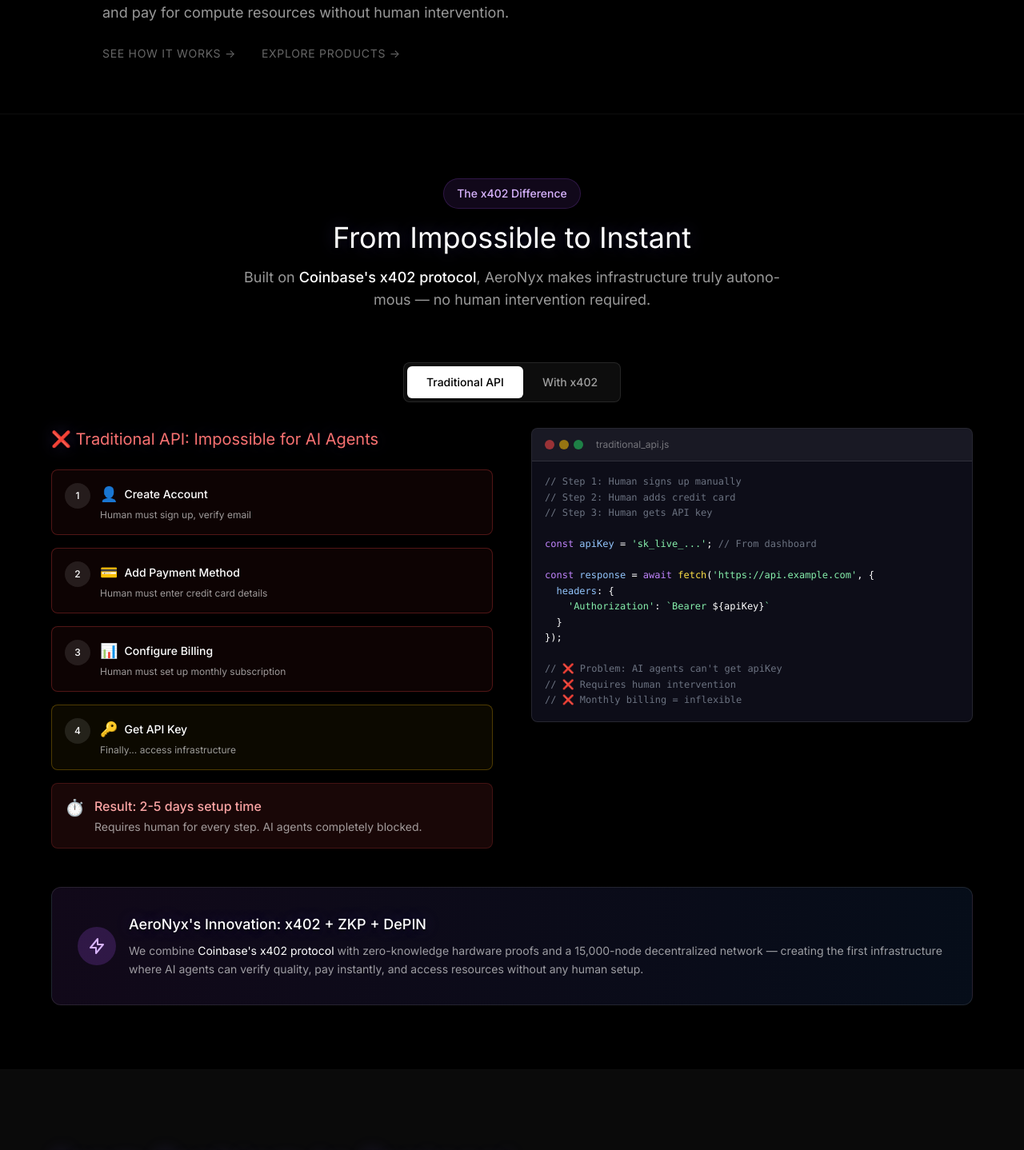
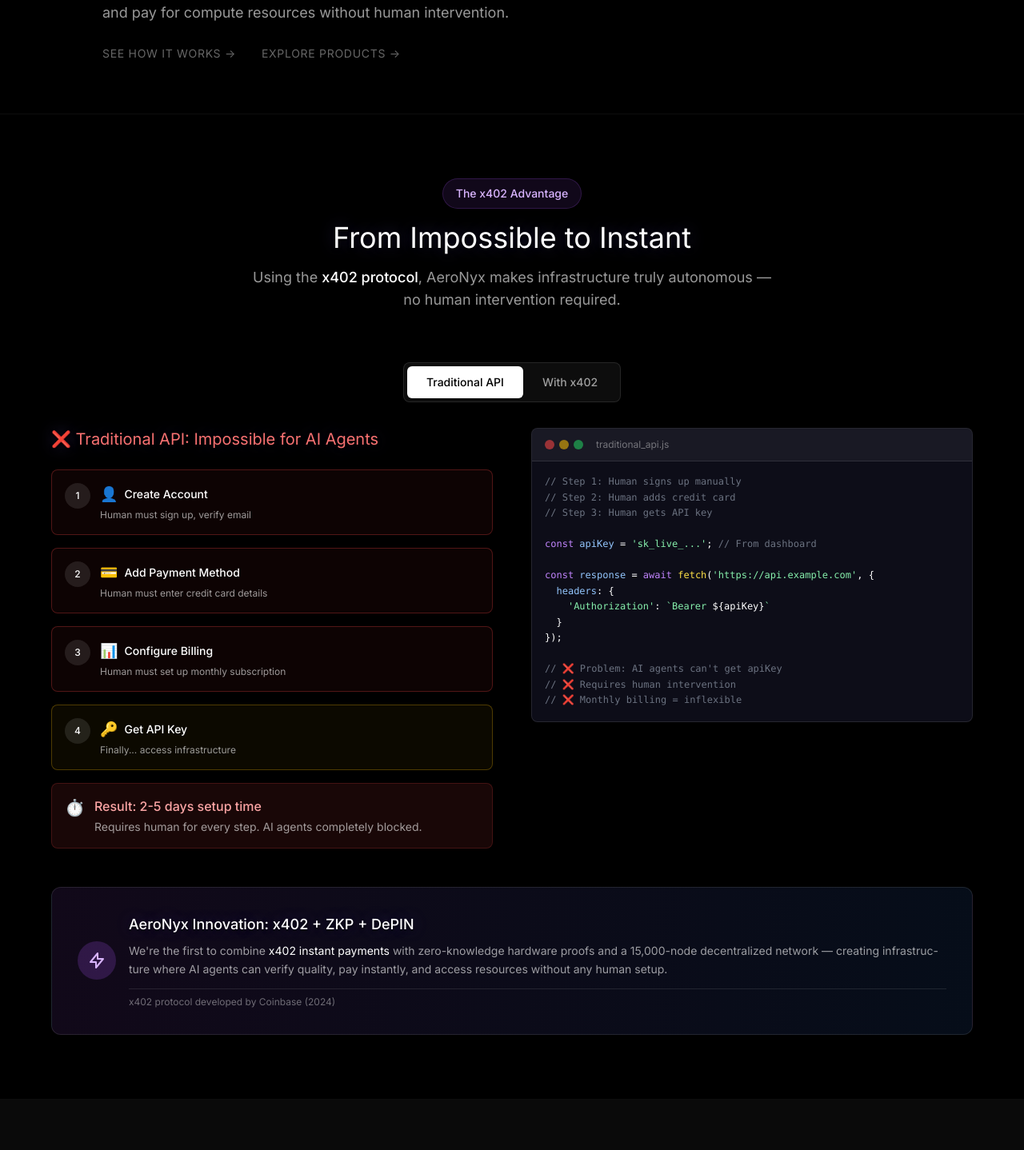
Before and after one commit to AeroNyxNetwork/AeroNyx-web, a Next.js app: page / in a window 1280 px wide. Shown: the part 1056-2494 px from the top of the page at 80% size. Built offline with nearby package versions, Linux system fonts and the light colour scheme.

Commit message:
Update X402Showcase.js

```diff
--- a/components/sections/X402Showcase.js
+++ b/components/sections/X402Showcase.js
@@ -3,11 +3,7 @@
  * X402Showcase.js - NEW Component
  * ============================================
  *
- * Creation Reason:
- * - Immediately showcase x402 as core differentiator after Hero
- * - Give proper credit to Coinbase for x402 protocol invention
- * - Demonstrate AeroNyx's unique application: x402 + ZKP + DePIN
- * - Provide tangible before/after comparison for quick understanding
+ *
  * Last Modified: v1.0 - Initial creation
  * ============================================
  */
@@ -34,7 +30,7 @@ const X402Showcase = () => {
           >
             <div className="inline-flex items-center gap-2 px-4 py-2 rounded-full bg-purple-500/10 border border-purple-500/20 mb-4">
               <span className="text-xs sm:text-sm font-medium text-purple-300">
-                The x402 Difference
+                The x402 Advantage
               </span>
             </div>
 
@@ -43,7 +39,7 @@ const X402Showcase = () => {
             </h2>
 
             <p className="text-base md:text-lg text-white/60 max-w-2xl mx-auto">
-              Built on <span className="text-white font-medium">Coinbase's x402 protocol</span>,
+              Using the <span className="text-white font-medium">x402 protocol</span>,
               AeroNyx makes infrastructure truly autonomous — no human intervention required.
             </p>
           </motion.div>
@@ -146,14 +142,17 @@ const X402Showcase = () => {
 
               <div className="flex-1">
                 <h3 className="text-lg font-medium mb-2">
-                  AeroNyx's Innovation: x402 + ZKP + DePIN
+                  AeroNyx Innovation: x402 + ZKP + DePIN
                 </h3>
-                <p className="text-sm text-white/60 leading-relaxed">
-                  We combine <span className="text-white">Coinbase's x402 protocol</span> with
+                <p className="text-sm text-white/60 leading-relaxed mb-3">
+                  We're the first to combine <span className="text-white">x402 instant payments</span> with
                   zero-knowledge hardware proofs and a 15,000-node decentralized network —
-                  creating the first infrastructure where AI agents can verify quality,
+                  creating infrastructure where AI agents can verify quality,
                   pay instantly, and access resources without any human setup.
                 </p>
+                <div className="text-xs text-white/40 pt-2 border-t border-white/10">
+                  x402 protocol developed by Coinbase (2024)
+                </div>
               </div>
             </div>
           </motion.div>
```
